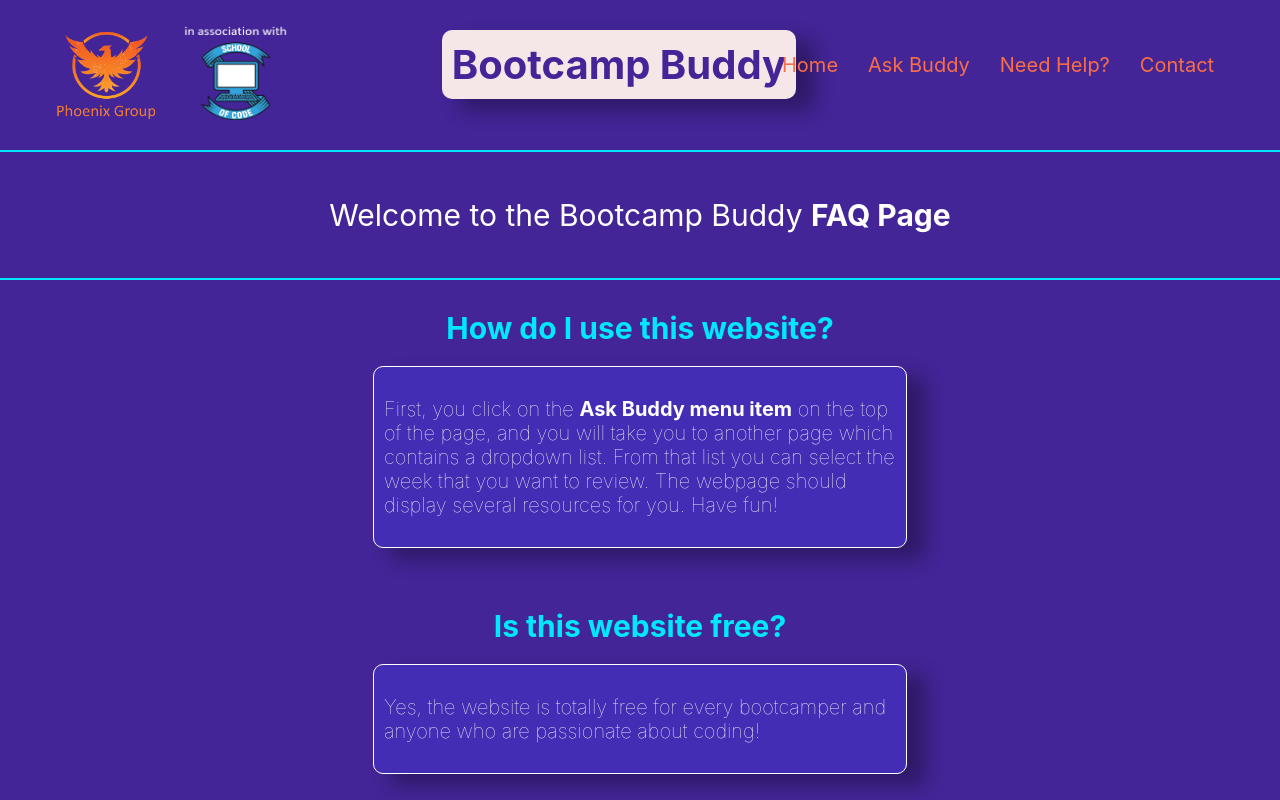
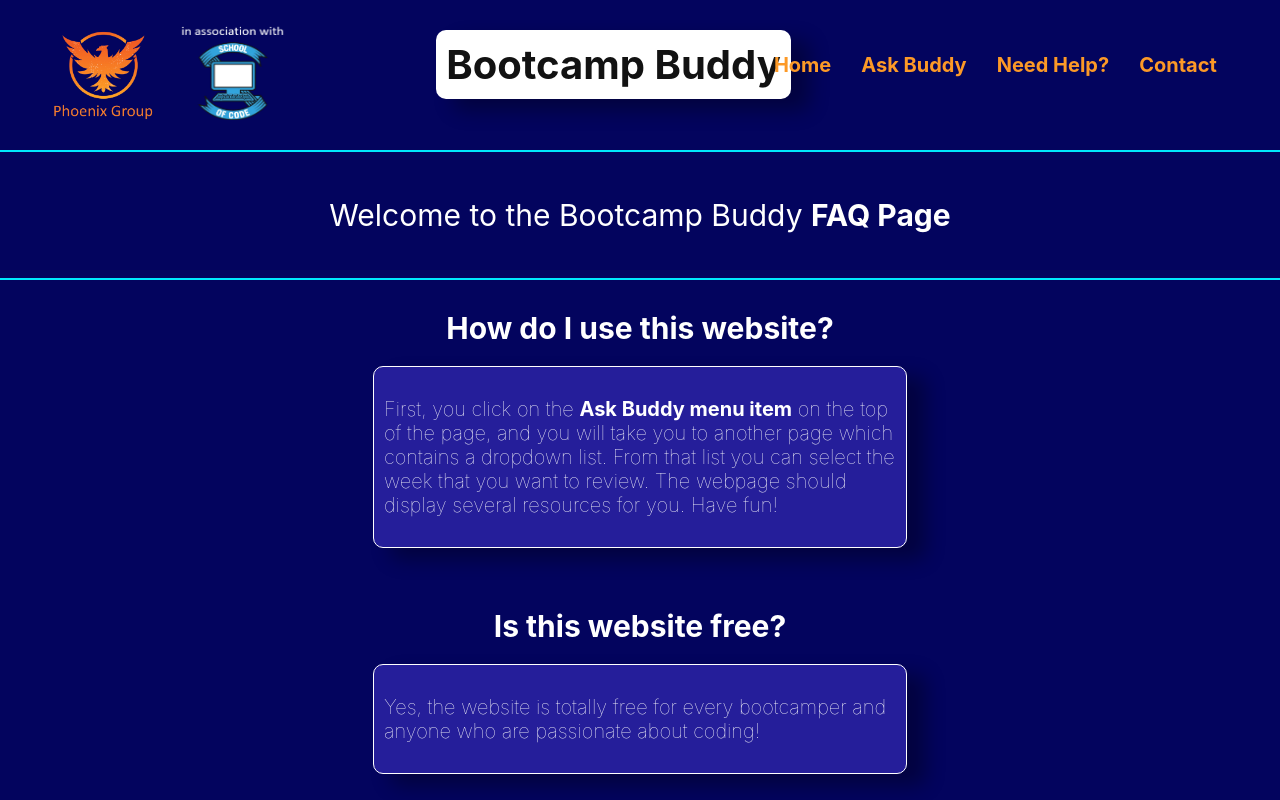
Before and after one commit to SchoolOfCode/w9_frontend-project-team-phoenix, a React (Create React App) app in the folder my-app/: page /help in a window 1280 px wide. Shown: the top 800 px of the page. Built offline with nearby package versions, Linux system fonts and the light colour scheme.

Commit message:
colour changes done

```diff
--- a/my-app/src/Components/App/App.css
+++ b/my-app/src/Components/App/App.css
@@ -7,14 +7,14 @@
 */
 
 :root {
-    --background-colour: #432597;
-    --content-text-colour: #432597;
-    --button-colour: #9E0031;
-    --info-container-colour: #F5E6E8;
-    --light-colour: #F5E6E8;
-    --container-link-colour: #F96E46;
-    --instructions-colour: #F96E46;
-    --link-colour: #00E8FC;
+    --background-colour: #03045E;
+    --content-text-colour: #121212;
+    --button-colour: #30AC05;
+    --info-container-colour: #FFFFFF;
+    --light-colour: #FFFFFF;
+    --container-link-colour: #121212;
+    --instructions-colour: #121212;
+    --link-colour: #F87F25;
     --header-size: 24px;
     --main-text-size: 18px;
     --border-radius: 10px;
@@ -69,12 +69,13 @@ body {
 }
 
 .help-link {
-    color:  var(--container-link-colour);
+    color:  #FC9927;
     display: flex;
     justify-content: center;
     font-size: 20px;
     padding: 10px;
     margin-right: 10px;
+    font-weight: bold;
 }
 
 .instructions {
@@ -159,7 +160,8 @@ body {
 .docs-link {
     text-decoration: none;
     font-weight: bold;
-    color: var(--container-link-colour);
+    color: var(--background-colour);
+    text-decoration: underline;
     font-size: 20px;
 }
 
@@ -169,7 +171,7 @@ body {
 }
 
 .footer {
-    background-color: var(--content-text-colour);
+    background-color: var(--background-colour);
     align-self: flex-end;
     padding-bottom: 10px;
     width: 100%;
--- a/my-app/src/Components/Feedback/feedback.css
+++ b/my-app/src/Components/Feedback/feedback.css
@@ -2,14 +2,22 @@
     display: flex;
     align-items: center;
     justify-content: center;
-    height: 100vh;
+    height: 60vh;
     width: 100vw;
+
 }
 
 .form{
     display: flex;
     align-items: center;
     flex-direction: column;
+    border: aliceblue;
+    border-style: solid;
+    border-radius: 7%;
+    border-color: aliceblue;
+    border: 2%;
+    padding: 5px;
+    background-color: #2676ac;
 }
 
 .name-container{
@@ -27,11 +35,11 @@
     justify-content:center;
     flex-direction: row;
     align-self:flex-end;
-    margin: 20px;
+    margin: 10px;
 }
 
 .feedback-textbox{
-    width: 100%;
+    width: 80%;
     height: 20em;
     margin: 1em auto;
     padding: 1em;
@@ -44,6 +52,12 @@
     color: white;
     font-size: 25px;
 }
+.button-container{
+    display: flex;
+    width: 100vw;
+    align-items: center;
+    justify-content: center;
+}
 
 .button{
         padding: 10px 20px 10px 20px;
@@ -53,9 +67,22 @@
         color: var(--light-colour);
         border: 1px solid var(--light-colour);
         cursor:pointer;
+        align-items: center;
 }
 
 .button:hover{
     color: #5E0035;
     text-decoration: none;
 }
+
+.refresh-container{
+    height: 100vh;
+    display: flex;
+    justify-content: center;
+    align-items: center;
+}
+
+h1{
+    justify-content: center;
+    color: white;
+}
--- a/my-app/src/Components/Feedback/index.js
+++ b/my-app/src/Components/Feedback/index.js
@@ -8,7 +8,7 @@ export default function Feedback(){
         <div className="feedback-container">
         <form className="form">
             <div className="name-container">
-            <p className="bootcamper-name">Bootcamper Name:</p>
+            <p className="bootcamper-name">Full Name:</p>
                 <input className="name"
                     type="text"
                     placeholder="first name"
@@ -33,7 +33,11 @@ export default function Feedback(){
 
     function onSubmit(){
        return (
-           setForm(<h1>Thank you for your feedback, we will get back to your shortly!</h1>)
+           setForm(
+            <div className="refresh-container">
+           <h1>Thank you for your feedback, we will get back to your shortly!</h1>
+           </div>
+           )
        )
     }
 
@@ -41,7 +45,9 @@ export default function Feedback(){
     <>
         <Header />
         {form}
+        <div className="button-container">
         <button onClick={onSubmit} className="button">Submit</button>
+        </div>
     </>
     )
 }
--- a/my-app/src/Components/Home/index.css
+++ b/my-app/src/Components/Home/index.css
@@ -17,7 +17,7 @@
 }
 
 .h1-home-text{
-    color: var(--link-colour);
+    color: var(--light-colour);
     flex-direction: column;
     margin-bottom: 50px;
     font-weight: bold;
```
Also changed, not shown: my-app/src/Components/Help/index.css (line endings or trailing spaces).
